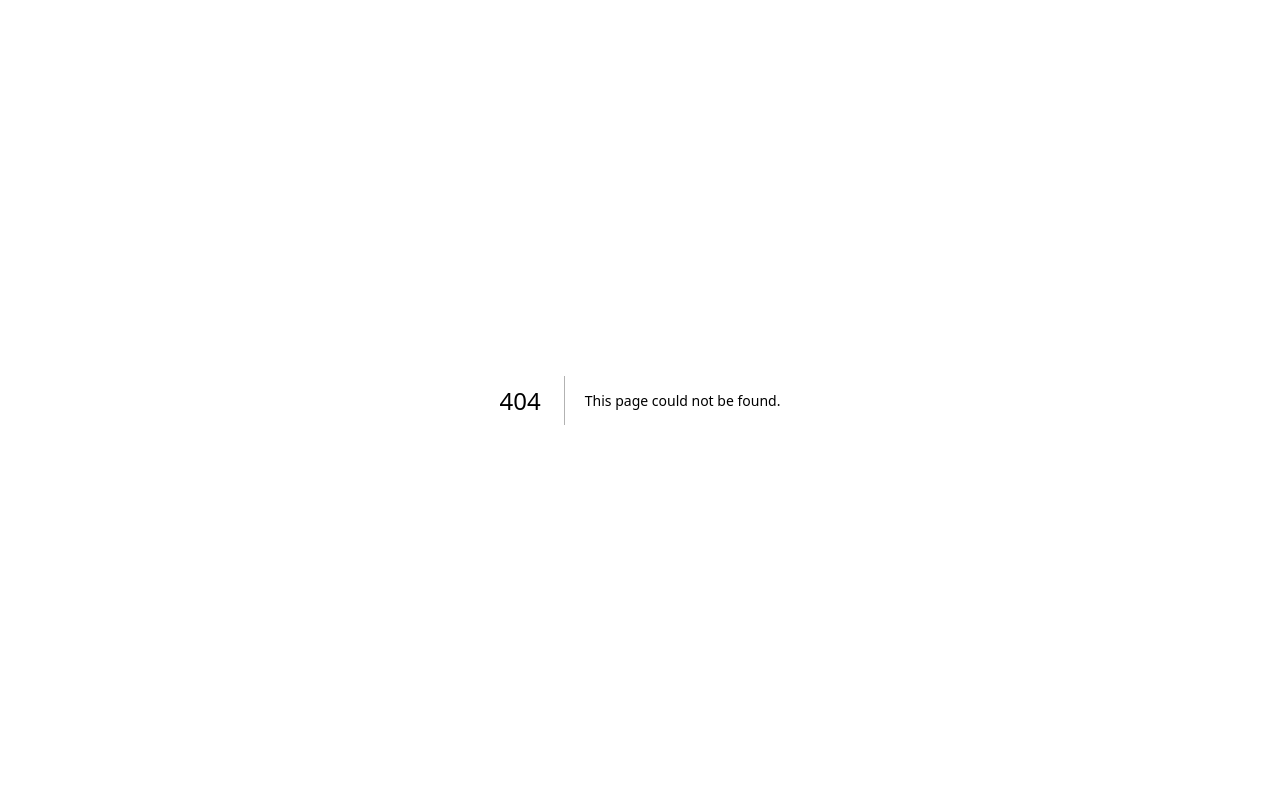
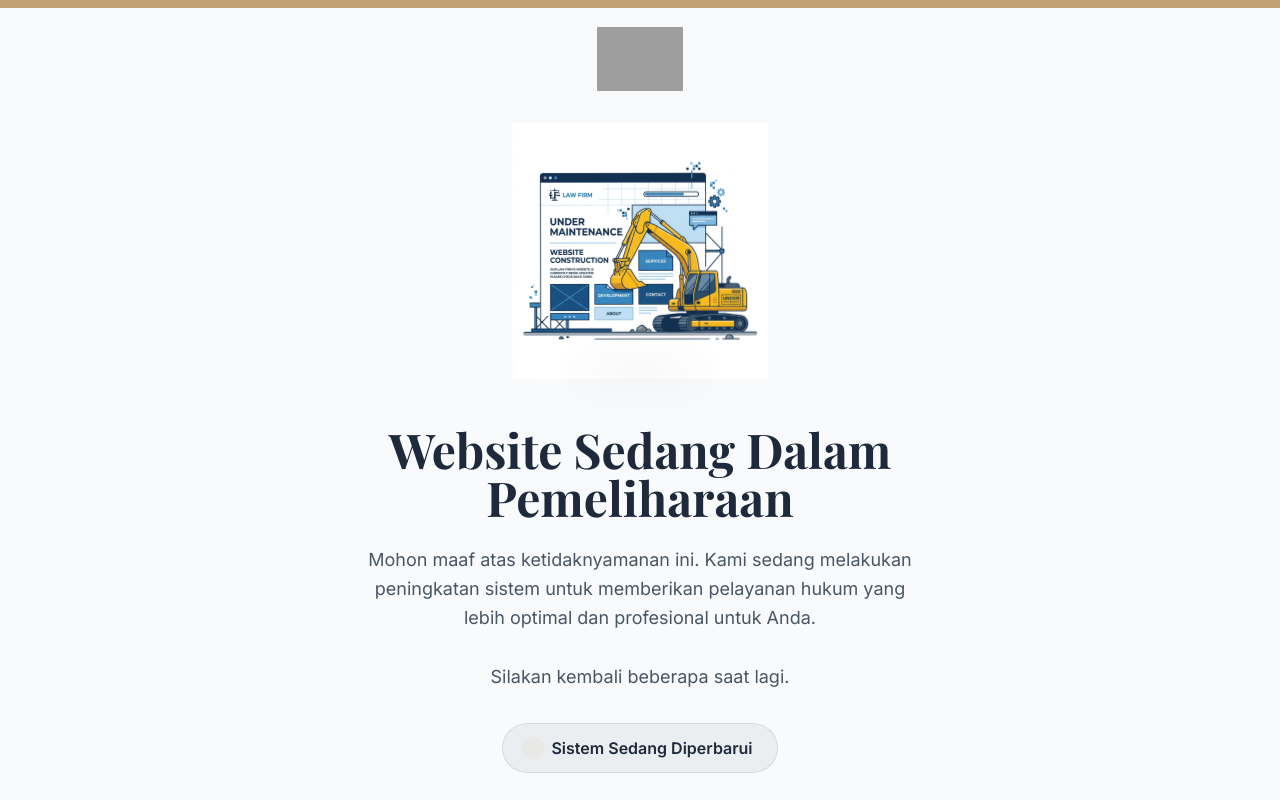
Before and after one commit to luqmanmen/berkashukum, a Next.js app: page /maintenance in a window 1280 px wide. Before the commit this address had no page. Built offline with nearby package versions, Linux system fonts and the light colour scheme; grey boxes are pictures that could not be loaded; a web font is replaced by a local one.

Commit message:
feat: add maintenance page and toggle

```diff
--- a/src/app/(public)/layout.tsx
+++ b/src/app/(public)/layout.tsx
@@ -14,8 +14,19 @@ export default async function PublicLayout({
 }) {
   let ownerName = "Dr. Satria Wibowo";
   try {
-    const setting = await prisma.siteSetting.findUnique({ where: { key: "site_owner_name" } });
-    if (setting) ownerName = setting.value;
+    const settings = await prisma.siteSetting.findMany({
+      where: { key: { in: ["site_owner_name", "maintenance_mode"] } }
+    });
+
+    const ownerSetting = settings.find(s => s.key === "site_owner_name");
+    const maintenanceSetting = settings.find(s => s.key === "maintenance_mode");
+
+    if (ownerSetting) ownerName = ownerSetting.value;
+
+    if (maintenanceSetting?.value === "true") {
+      const { redirect } = await import("next/navigation");
+      redirect("/maintenance");
+    }
   } catch (e) {}
 
   return (
--- a/src/app/admin/pengaturan/SettingsForm.tsx
+++ b/src/app/admin/pengaturan/SettingsForm.tsx
@@ -8,7 +8,10 @@ type AboutListItem = { id: string; title: string; subtitle: string };
 
 export default function SettingsForm({ initialData }: { initialData: Record<string, string> }) {
   const router = useRouter();
-  const [activeTab, setActiveTab] = useState<"pembayaran" | "tentang">("pembayaran");
+  const [activeTab, setActiveTab] = useState<"pembayaran" | "tentang" | "sistem">("sistem");
+
+  // System States
+  const [maintenanceMode, setMaintenanceMode] = useState(initialData["maintenance_mode"] === "true");
 
   // Payment States
   const [danaPhone, setDanaPhone] = useState(initialData["PAYMENT_DANA_PHONE"] || "");
@@ -64,6 +67,19 @@ export default function SettingsForm({ initialData }: { initialData: Record<stri
       await saveSetting("about_certifications", "Sertifikasi Resmi", JSON.stringify(certList), "ABOUT", "JSON");
 
       alert("Pengaturan Halaman Tentang berhasil disimpan");
+      router.refresh();
+    } catch (err: any) {
+      alert("Error: " + err.message);
+    } finally {
+      setLoading(false);
+    }
+  };
+
+  const handleSaveSystem = async () => {
+    setLoading(true);
+    try {
+      await saveSetting("maintenance_mode", "Mode Pemeliharaan", maintenanceMode ? "true" : "false", "SYSTEM", "BOOLEAN");
+      alert("Pengaturan Sistem berhasil disimpan");
       router.refresh();
     } catch (err: any) {
       alert("Error: " + err.message);
@@ -130,6 +146,14 @@ export default function SettingsForm({ initialData }: { initialData: Record<stri
           }`}
         >
           📄 Halaman Tentang
+        </button>
+        <button
+          onClick={() => setActiveTab("sistem")}
+          className={`px-4 py-3 text-sm font-semibold border-b-2 transition-colors ${
+            activeTab === "sistem" ? "border-navy-dark text-navy-dark" : "border-transparent text-gray-500 hover:text-gray-700 hover:border-gray-300"
+          }`}
+        >
+          ⚙️ Sistem
         </button>
       </div>
 
@@ -298,6 +322,44 @@ export default function SettingsForm({ initialData }: { initialData: Record<stri
           </div>
         </div>
       )}
+
+      {activeTab === "sistem" && (
+        <div className="space-y-6 animate-in fade-in duration-200">
+          <div className="space-y-4">
+            <div className="flex items-center justify-between p-5 border border-gray-200 rounded-sm bg-gray-50">
+              <div>
+                <h3 className="text-base font-bold text-gray-900 font-serif">Mode Pemeliharaan (Maintenance)</h3>
+                <p className="text-sm text-gray-500 mt-1 max-w-md">
+                  Aktifkan ini untuk memblokir semua akses publik ke website dan mengarahkannya ke halaman pemeliharaan. Anda tetap dapat mengakses panel admin ini.
+                </p>
+              </div>
+
+              <label className="relative inline-flex items-center cursor-pointer">
+                <input
+                  type="checkbox"
+                  className="sr-only peer"
+                  checked={maintenanceMode}
+                  onChange={(e) => setMaintenanceMode(e.target.checked)}
+                />
+                <div className="w-14 h-7 bg-gray-300 peer-focus:outline-none rounded-full peer peer-checked:after:translate-x-full peer-checked:after:border-white after:content-[''] after:absolute after:top-[2px] after:left-[2px] after:bg-white after:border-gray-300 after:border after:rounded-full after:h-6 after:w-6 after:transition-all peer-checked:bg-red-500 shadow-inner"></div>
+                <span className={`ml-3 text-sm font-bold ${maintenanceMode ? 'text-red-500' : 'text-gray-500'}`}>
+                  {maintenanceMode ? 'AKTIF' : 'NONAKTIF'}
+                </span>
+              </label>
+            </div>
+          </div>
+
+          <div className="pt-4 border-t border-gray-200">
+            <button
+              onClick={handleSaveSystem}
+              disabled={loading}
+              className="bg-navy-dark text-white px-6 py-2 rounded-sm text-sm font-semibold hover:bg-opacity-90 disabled:opacity-50"
+            >
+              {loading ? "Menyimpan..." : "Simpan Pengaturan Sistem"}
+            </button>
+          </div>
+        </div>
+      )}
     </div>
   );
 }
--- a/src/app/globals.css
+++ b/src/app/globals.css
@@ -240,6 +240,18 @@ body {
   animation: float 4s ease-in-out infinite;
 }
 
+@keyframes vibrate {
+  0% { transform: translate(0) }
+  20% { transform: translate(-2px, 2px) rotate(-1deg) }
+  40% { transform: translate(-2px, -2px) rotate(1deg) }
+  60% { transform: translate(2px, 2px) rotate(0deg) }
+  80% { transform: translate(2px, -2px) rotate(-1deg) }
+  100% { transform: translate(0) }
+}
+.animate-vibrate {
+  animation: vibrate 0.5s ease-in-out infinite;
+}
+
 @keyframes gradient-x {
   0%, 100% {
     background-size: 200% 200%;
--- /dev/null
+++ b/src/app/maintenance/page.tsx
@@ -0,0 +1,46 @@
+import { Metadata } from "next";
+
+export const metadata: Metadata = {
+  title: "Under Maintenance | Berkas Hukum",
+  description: "Website sedang dalam pemeliharaan.",
+};
+
+export default function MaintenancePage() {
+  return (
+    <section className="min-h-screen bg-cream flex flex-col items-center justify-center p-4 relative overflow-hidden">
+      {/* Background Decor */}
+      <div className="absolute top-0 left-0 w-full h-2 bg-gold"></div>
+
+      <div className="max-w-2xl w-full text-center relative z-10">
+        <div className="mb-8 flex justify-center">
+           <img src="/images/logo.png" alt="Berkas Hukum" className="h-16 object-contain" />
+        </div>
+
+        <div className="relative inline-block mb-10">
+          <img
+            src="/images/maintenance.png"
+            alt="Maintenance Illustration"
+            className="h-64 object-contain animate-vibrate"
+          />
+          {/* Dust animation effects */}
+          <div className="absolute bottom-0 left-1/2 -translate-x-1/2 w-32 h-4 bg-black/10 blur-xl rounded-full animate-pulse"></div>
+        </div>
+
+        <h1 className="text-4xl md:text-5xl font-serif font-bold text-navy mb-6">
+          Website Sedang Dalam Pemeliharaan
+        </h1>
+
+        <p className="text-gray-600 text-lg mb-8 leading-relaxed max-w-xl mx-auto">
+          Mohon maaf atas ketidaknyamanan ini. Kami sedang melakukan peningkatan sistem untuk memberikan pelayanan hukum yang lebih optimal dan profesional untuk Anda.
+          <br /><br />
+          Silakan kembali beberapa saat lagi.
+        </p>
+
+        <div className="inline-flex items-center gap-3 px-6 py-3 bg-navy-dark/5 text-navy font-semibold rounded-full border border-navy/10">
+          <span className="w-3 h-3 bg-gold rounded-full animate-ping"></span>
+          Sistem Sedang Diperbarui
+        </div>
+      </div>
+    </section>
+  );
+}
```
Also changed, not shown: public/images/maintenance.png (added).
